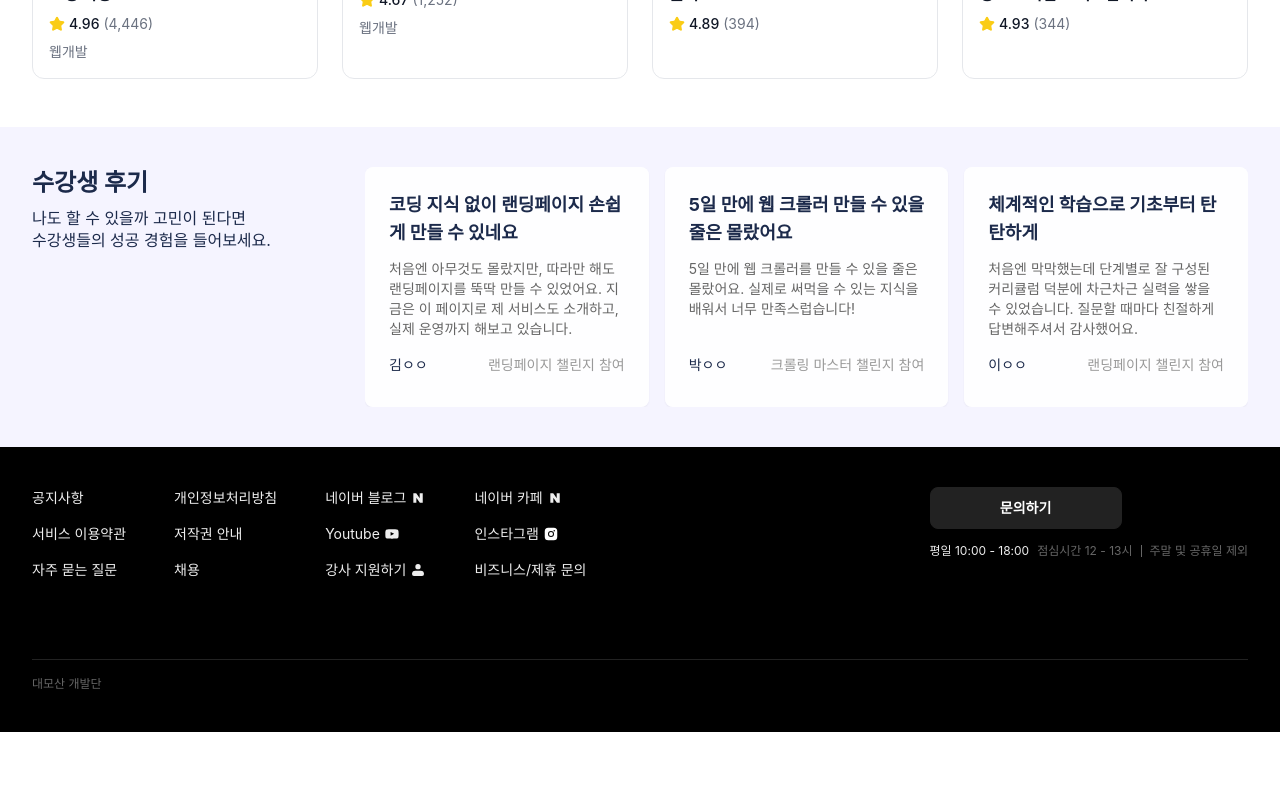
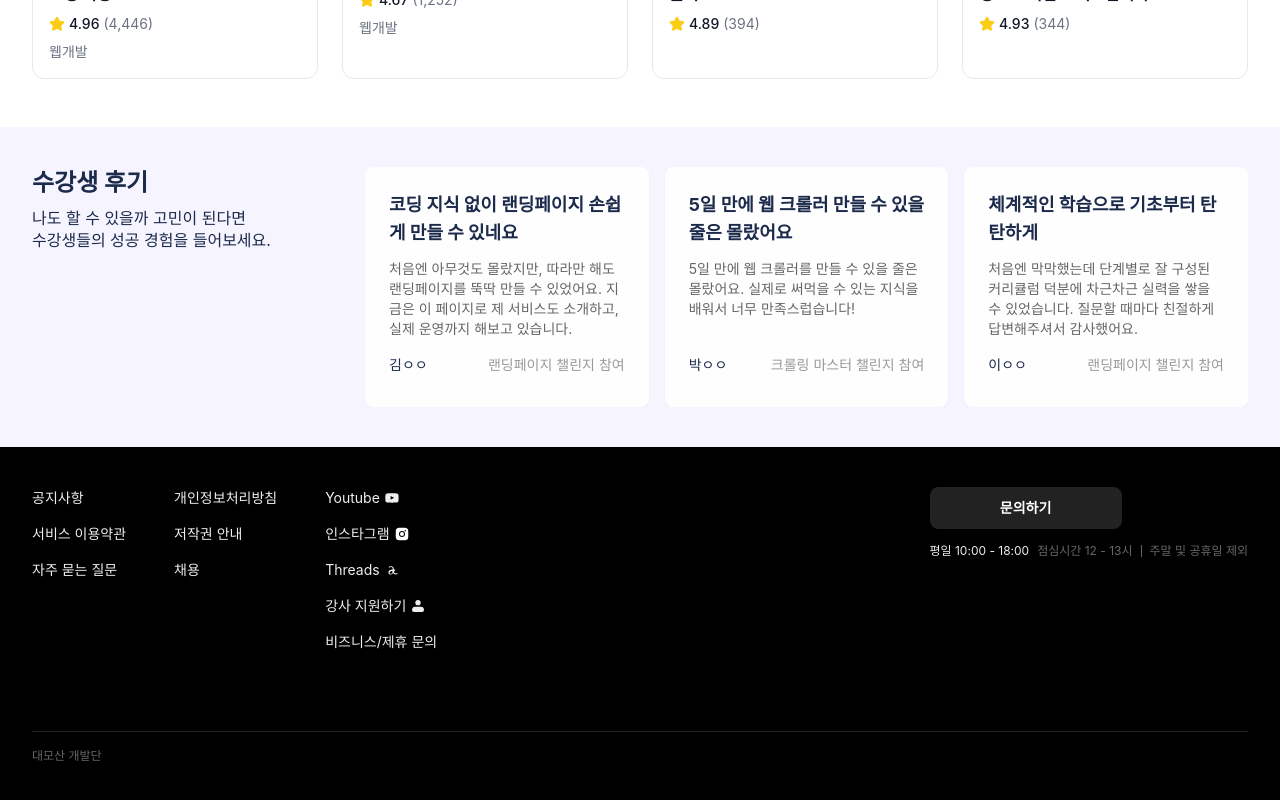
Before and after one commit to demodev-lab/demodev-lecture, a Next.js app: page / in a window 1280 px wide. Shown: the part 1310-2110 px from the top of the page. Before the commit the page ends 2042 px from the top, so only its background shows below. Built offline with nearby package versions, Linux system fonts and the light colour scheme.

Commit message:
feat(VZOG-34): 푸터에 스레드 및 인스타그램 링크 연결 추가

```diff
--- a/components/@shared/Footer.tsx
+++ b/components/@shared/Footer.tsx
@@ -66,27 +66,6 @@ const Footer = () => {
             <ul className="flex flex-col gap-3 sm:gap-3.5">
               <li>
                 <a
-                  href=""
-                  target="_blank"
-                  className="flex items-center gap-1"
-                  rel="noreferrer"
-                >
-                  네이버 블로그
-                  <svg
-                    xmlns="http://www.w3.org/2000/svg"
-                    width="16"
-                    height="16"
-                    fill="none"
-                  >
-                    <path
-                      fill="#EEE"
-                      d="M9.71 8.367 6.224 3.333h-2.89v9.405H6.36V7.705l3.486 5.033h2.89V3.334H9.71z"
-                    ></path>
-                  </svg>
-                </a>
-              </li>
-              <li>
-                <a
                   href="https://www.youtube.com/@%EB%8C%80%EB%AA%A8%EC%82%B0%EA%B0%9C%EB%B0%9C%EB%8B%A8"
                   target="_blank"
                   className="flex items-center gap-1"
@@ -102,6 +81,53 @@ const Footer = () => {
                     <path
                       fill="#EEE"
                       d="M14.478 5.348s-.13-.915-.53-1.317c-.505-.529-1.07-.532-1.33-.563-1.856-.135-4.644-.135-4.644-.135H7.97s-2.788 0-4.644.135c-.26.031-.825.034-1.33.563-.4.402-.527 1.317-.527 1.317s-.135 1.076-.135 2.15v1.006c0 1.074.133 2.15.133 2.15s.13.915.526 1.317c.506.53 1.17.51 1.465.568 1.063.101 4.515.132 4.515.132s2.79-.005 4.646-.137c.26-.031.825-.034 1.33-.563.4-.402.53-1.317.53-1.317s.132-1.074.132-2.15V7.498c0-1.074-.132-2.15-.132-2.15M6.6 9.725V5.994l3.586 1.872z"
+                    ></path>
+                  </svg>
+                </a>
+              </li>
+              <li>
+                <a
+                  href="https://www.instagram.com/demodev_sns/"
+                  target="_blank"
+                  className="flex items-center gap-1"
+                  rel="noreferrer"
+                >
+                  인스타그램
+                  <svg
+                    xmlns="http://www.w3.org/2000/svg"
+                    width="16"
+                    height="16"
+                    fill="none"
+                  >
+                    <path
+                      fill="#fff"
+                      d="M8 10a2 2 0 1 0 0-4 2 2 0 0 0 0 4"
+                    ></path>
+                    <path
+                      fill="#fff"
+                      d="M10.75 1.75h-5.5a3.5 3.5 0 0 0-3.5 3.5v5.5a3.5 3.5 0 0 0 3.5 3.5h5.5a3.5 3.5 0 0 0 3.5-3.5v-5.5a3.5 3.5 0 0 0-3.5-3.5M8 11a3 3 0 1 1 0-6 3 3 0 0 1 0 6m3.25-5.5a.75.75 0 1 1 0-1.5.75.75 0 0 1 0 1.5"
+                    ></path>
+                  </svg>
+                </a>
+              </li>
+              <li>
+                <a
+                  href="https://www.threads.com/@demodev_sns"
+                  target="_blank"
+                  className="flex items-center gap-1"
+                  rel="noreferrer"
+                >
+                  Threads
+                  <svg
+                    xmlns="http://www.w3.org/2000/svg"
+                    width="16"
+                    height="16"
+                    fill="none"
+                    viewBox="0 0 16 16"
+                  >
+                    <path
+                      fill="#EEE"
+                      d="M11.39 8.69c-.19-.55-.51-.94-.95-1.18-.19-.1-.39-.18-.6-.22v-.04c0-1.36-.55-2.3-1.65-2.8-.39-.18-.83-.27-1.32-.27h-.04c-1.02 0-1.8.36-2.31 1.08l.8.58c.35-.49.87-.74 1.53-.74h.02c.82 0 1.39.42 1.69 1.25.11.29.17.64.18 1.04-1.04.02-2.01.17-2.78.57-1.01.53-1.56 1.36-1.56 2.35 0 .66.24 1.21.7 1.63.39.36.88.54 1.46.54.87 0 1.58-.31 2.12-.93.22-.25.4-.54.54-.87.12.41.31.75.57 1.01.46.47 1.12.7 1.96.7.67 0 1.32-.17 1.93-.5l-.32-.77c-.49.27-1 .4-1.52.4-.55 0-.97-.14-1.26-.43-.29-.29-.43-.71-.43-1.26v-.07c0-.41.1-.78.29-1.11zm-3.23 2.35c-.5.61-.99.81-1.46.81-.31 0-.56-.09-.76-.27-.2-.18-.3-.42-.3-.72 0-.59.3-1.05.89-1.36.52-.27 1.21-.41 1.98-.42-.01.68-.12 1.21-.35 1.61v.35z"
                     ></path>
                   </svg>
                 </a>
@@ -125,55 +151,6 @@ const Footer = () => {
                       fillRule="evenodd"
                       d="M5.333 4.667a2.667 2.667 0 1 1 5.334 0 2.667 2.667 0 0 1-5.334 0m0 4A3.333 3.333 0 0 0 2 12a2 2 0 0 0 2 2h8a2 2 0 0 0 2-2 3.333 3.333 0 0 0-3.333-3.333z"
                       clipRule="evenodd"
-                    ></path>
-                  </svg>
-                </a>
-              </li>
-            </ul>
-
-            <ul className="flex flex-col gap-3 sm:gap-3.5">
-              <li>
-                <a
-                  href=""
-                  target="_blank"
-                  className="flex items-center gap-1"
-                  rel="noreferrer"
-                >
-                  네이버 카페
-                  <svg
-                    xmlns="http://www.w3.org/2000/svg"
-                    width="16"
-                    height="16"
-                    fill="none"
-                  >
-                    <path
-                      fill="#EEE"
-                      d="M9.71 8.367 6.224 3.333h-2.89v9.405H6.36V7.705l3.486 5.033h2.89V3.334H9.71z"
-                    ></path>
-                  </svg>
-                </a>
-              </li>
-              <li>
-                <a
-                  href=""
-                  target="_blank"
-                  className="flex items-center gap-1"
-                  rel="noreferrer"
-                >
-                  인스타그램
-                  <svg
-                    xmlns="http://www.w3.org/2000/svg"
-                    width="16"
-                    height="16"
-                    fill="none"
-                  >
-                    <path
-                      fill="#fff"
-                      d="M8 10a2 2 0 1 0 0-4 2 2 0 0 0 0 4"
-                    ></path>
-                    <path
-                      fill="#fff"
-                      d="M10.75 1.75h-5.5a3.5 3.5 0 0 0-3.5 3.5v5.5a3.5 3.5 0 0 0 3.5 3.5h5.5a3.5 3.5 0 0 0 3.5-3.5v-5.5a3.5 3.5 0 0 0-3.5-3.5M8 11a3 3 0 1 1 0-6 3 3 0 0 1 0 6m3.25-5.5a.75.75 0 1 1 0-1.5.75.75 0 0 1 0 1.5"
                     ></path>
                   </svg>
                 </a>
```
